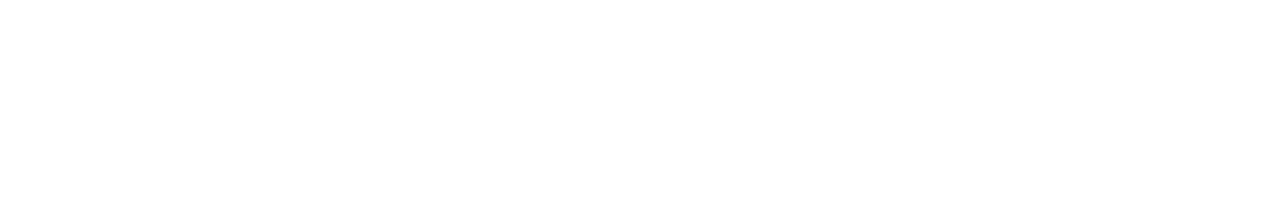
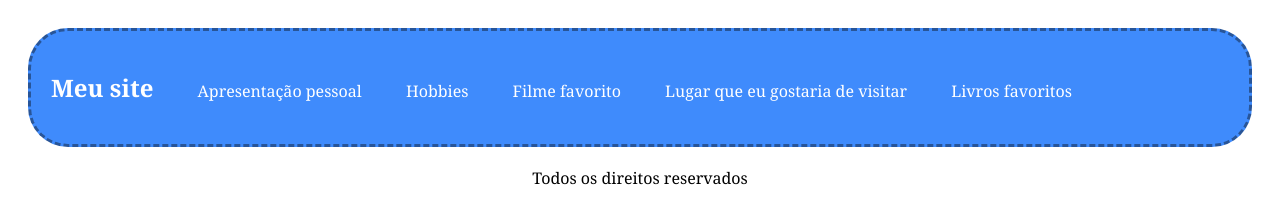
Before and after one commit to luisamichelinr/site-cinco-paginas, a plain HTML site: page lugar.html in a window 1280 px wide. Drawn offline with Linux system fonts and the light colour scheme.

Commit message:
Criação da barra de navegação e rodapé
Foram criadas as barras de navegação em todas as páginas do site e rodapés

```diff
--- a/lugar.html
+++ b/lugar.html
@@ -0,0 +1,101 @@
+<html lang="pt-br">
+<head>
+    <meta charset="UTF-8">
+    <meta name="viewport" content="width=device-width, initial-scale=1.0">
+    <title>Aoresentação pessoal</title>
+</head>
+<body>
+    <style>
+        body {
+            font-family: Georgia, 'Times New Roman', Times, serif;
+            padding: 20px;
+        }
+
+        header nav {
+            background-color: #3f8bfc;
+            border-radius: 40px;
+            border: 3px dashed #285598;
+        }
+
+        header nav a {
+            text-decoration: none;
+            color: white;
+        }
+
+        .titulo {
+            display: inline-block;
+            margin: 10px;
+            padding: 10px;
+            text-align: center
+            font-style: italic;
+            color: white;
+        }
+
+        .link1 {
+            display: inline-block;
+            margin: 10px;
+            padding: 10px;
+            text-align: center;
+        }
+
+        .link2 {
+            display: inline-block;
+            margin: 10px;
+            padding: 10px;
+            text-align: center;
+        }
+
+        .link3 {
+            display: inline-block;
+            margin: 10px;
+            padding: 10px;
+            text-align: center;
+        }
+
+        .link4 {
+            display: inline-block;
+            margin: 10px;
+            padding: 10px;
+            text-align: center;
+        }
+
+        .link5 {
+            display: inline-block;
+            margin: 10px;
+            padding: 10px;
+            text-align: center;
+        }
+
+        footer p {
+            margin: 10px;
+            padding: 10px;
+            text-align: center
+        }
+    </style>
+    <header>
+        <nav>
+            <div class="titulo">
+                <h2>Meu site</h2>
+            </div>
+            <div class="link1">
+                <a href="index.html">Apresentação pessoal</a>
+            </div>
+            <div class="link2">
+                <a href="hobbies.html">Hobbies</a>
+            </div>
+            <div class="link3">
+                <a href="filmes.html">Filme favorito</a>
+            </div>
+            <div class="link4">
+                <a href="lugar.html">Lugar que eu gostaria de visitar</a>
+            </div>
+            <div class="link5">
+                <a href="livros.html">Livros favoritos</a>
+            </div>
+        </nav>
+    </header>
+    <footer>
+        <p>Todos os direitos reservados</p>
+    </footer>
+</body>
+</html>
```
Also changed, not shown: filmes.html (+101 -0 lines), hobbies.html (+101 -0 lines), index.html (+88 -6 lines), livros.html (+101 -0 lines).
